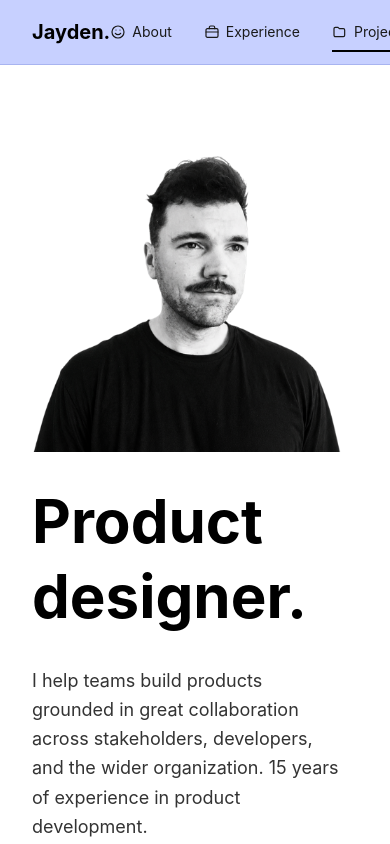
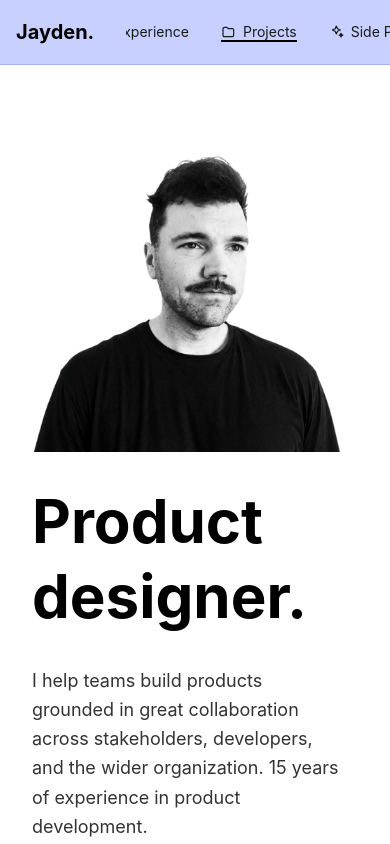
Before and after one commit to jaydenhanly/my-website, a Next.js app: page / in a window 390 px wide. Shown: the top 844 px of the page. Built offline with nearby package versions, Linux system fonts and the light colour scheme; no server answers.

Commit message:
Fixed mobile navigation issue

```diff
--- a/src/app/globals.css
+++ b/src/app/globals.css
@@ -48,6 +48,16 @@ a:hover {
   color: rgb(102, 102, 102);
 }
 
+/* Hide scrollbar for the horizontally-scrolling mobile nav */
+.no-scrollbar {
+  scrollbar-width: none;
+  -ms-overflow-style: none;
+}
+
+.no-scrollbar::-webkit-scrollbar {
+  display: none;
+}
+
 /* Focus states */
 a:focus-visible,
 button:focus-visible {
--- a/src/components/Navigation.tsx
+++ b/src/components/Navigation.tsx
@@ -1,6 +1,6 @@
 'use client';
 
-import { useEffect, useState } from 'react';
+import { useEffect, useRef, useState } from 'react';
 import { SmileyIcon, BriefcaseIcon, FolderIcon, SparklesIcon, PlaneIcon } from '@/components/ui/SectionIcons';
 
 const navItems = [
@@ -14,10 +14,15 @@ const navItems = [
 export default function Navigation() {
   const [isScrolled, setIsScrolled] = useState(false);
   const [activeSection, setActiveSection] = useState('hero');
+  const scrollContainerRef = useRef<HTMLDivElement>(null);
+  const itemRefs = useRef<Record<string, HTMLButtonElement | null>>({});
+  const isNavigatingRef = useRef(false);
+  const navigationTimeoutRef = useRef<ReturnType<typeof setTimeout> | null>(null);
 
   useEffect(() => {
     const handleScroll = () => setIsScrolled(window.scrollY > 64);
     const handleObserver = () => {
+      if (isNavigatingRef.current) return;
       const sections = ['about', 'experience', 'projects', 'side-projects', 'contact'];
       for (const id of sections) {
         const el = document.getElementById(id);
@@ -29,40 +34,75 @@ export default function Navigation() {
         }
       }
     };
+    const handleScrollEnd = () => {
+      isNavigatingRef.current = false;
+    };
 
     window.addEventListener('scroll', handleScroll);
     window.addEventListener('scroll', handleObserver);
+    window.addEventListener('scrollend', handleScrollEnd);
     return () => {
       window.removeEventListener('scroll', handleScroll);
       window.removeEventListener('scroll', handleObserver);
+      window.removeEventListener('scrollend', handleScrollEnd);
+      if (navigationTimeoutRef.current) clearTimeout(navigationTimeoutRef.current);
     };
   }, []);
 
   const scrollToSection = (id: string) => {
+    isNavigatingRef.current = true;
+    if (navigationTimeoutRef.current) clearTimeout(navigationTimeoutRef.current);
+    // Fallback in case the browser doesn't fire `scrollend` (e.g. older Safari).
+    navigationTimeoutRef.current = setTimeout(() => {
+      isNavigatingRef.current = false;
+    }, 1000);
+
+    setActiveSection(id);
     const element = document.getElementById(id);
     element?.scrollIntoView({ behavior: 'smooth' });
   };
 
+  useEffect(() => {
+    const activeItem = itemRefs.current[activeSection];
+    const container = scrollContainerRef.current;
+    if (!activeItem || !container) return;
+
+    const containerRect = container.getBoundingClientRect();
+    const itemRect = activeItem.getBoundingClientRect();
+    const target =
+      container.scrollLeft +
+      (itemRect.left - containerRect.left) -
+      container.clientWidth / 2 +
+      itemRect.width / 2;
+    container.scrollTo({ left: target, behavior: 'smooth' });
+  }, [activeSection]);
+
   return (
     <nav className={`fixed top-0 left-0 right-0 z-50 transition-all duration-200 ${isScrolled ? 'bg-[#C7D0FF]/90 backdrop-blur-sm border-b border-[#A8B4F0]/50' : 'bg-[#C7D0FF] border-b border-[#A8B4F0]'}`}>
-      <div className="max-w-5xl mx-auto px-8 py-4 flex items-center justify-between h-16">
+      <div className="max-w-5xl mx-auto pl-4 pr-0 sm:px-8 py-4 flex items-center h-16">
         <button
           onClick={() => window.scrollTo({ top: 0, behavior: 'smooth' })}
-          className="text-xl font-bold text-gray-900 hover:text-black transition-colors cursor-pointer"
+          className="text-xl font-bold text-gray-900 hover:text-black transition-colors cursor-pointer shrink-0"
         >
           Jayden.
         </button>
 
-        <div className="flex gap-8">
+        <div
+          ref={scrollContainerRef}
+          className="flex items-center gap-8 ml-8 py-2 overflow-x-auto no-scrollbar sm:ml-auto sm:overflow-visible pr-4 sm:pr-0"
+        >
           {navItems.map(({ id, label, Icon, iconHover }) => (
             <button
               key={id}
+              ref={(el) => {
+                itemRefs.current[id] = el;
+              }}
               onClick={() => scrollToSection(id)}
-              className="text-sm text-gray-800 hover:text-black transition-colors cursor-pointer relative group inline-flex items-center gap-1.5"
+              className="text-sm text-gray-800 hover:text-black transition-colors cursor-pointer relative group inline-flex items-center gap-1.5 shrink-0 whitespace-nowrap"
             >
-              <Icon className={`h-4 w-4 transition-transform duration-300 ease-out ${iconHover}`} />
+              <Icon className={`h-4 w-4 shrink-0 block transition-transform duration-300 ease-out ${iconHover}`} />
               {label}
-              <span className={`absolute bottom-0 left-0 h-0.5 bg-black transition-all duration-300 ${activeSection === id ? 'w-full' : 'w-0 group-hover:w-full'}`} />
+              <span className={`absolute bottom-0 left-0 h-0.5 bg-black transition-all duration-300 ${activeSection === id ? 'w-full' : 'w-0'}`} />
             </button>
           ))}
         </div>
```
